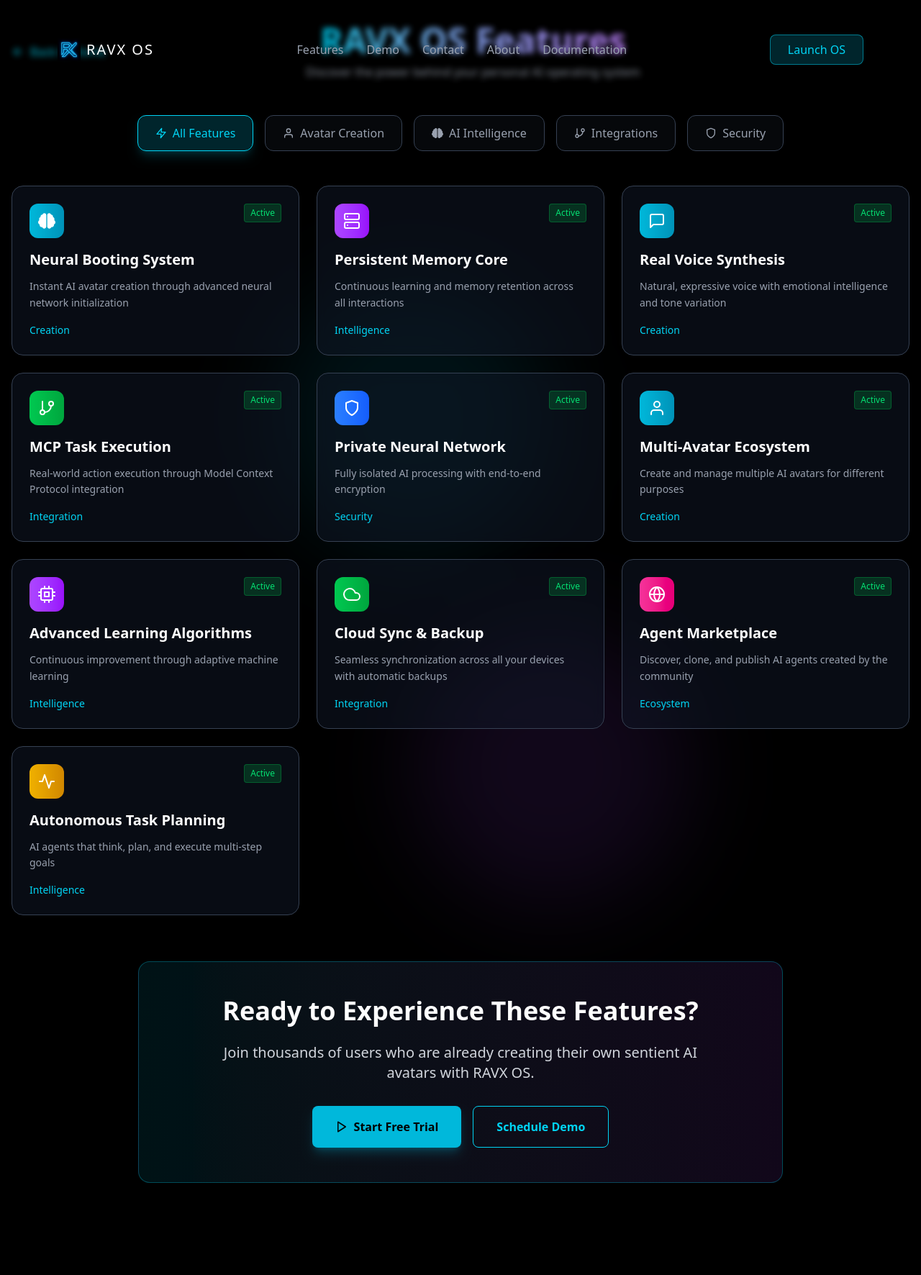
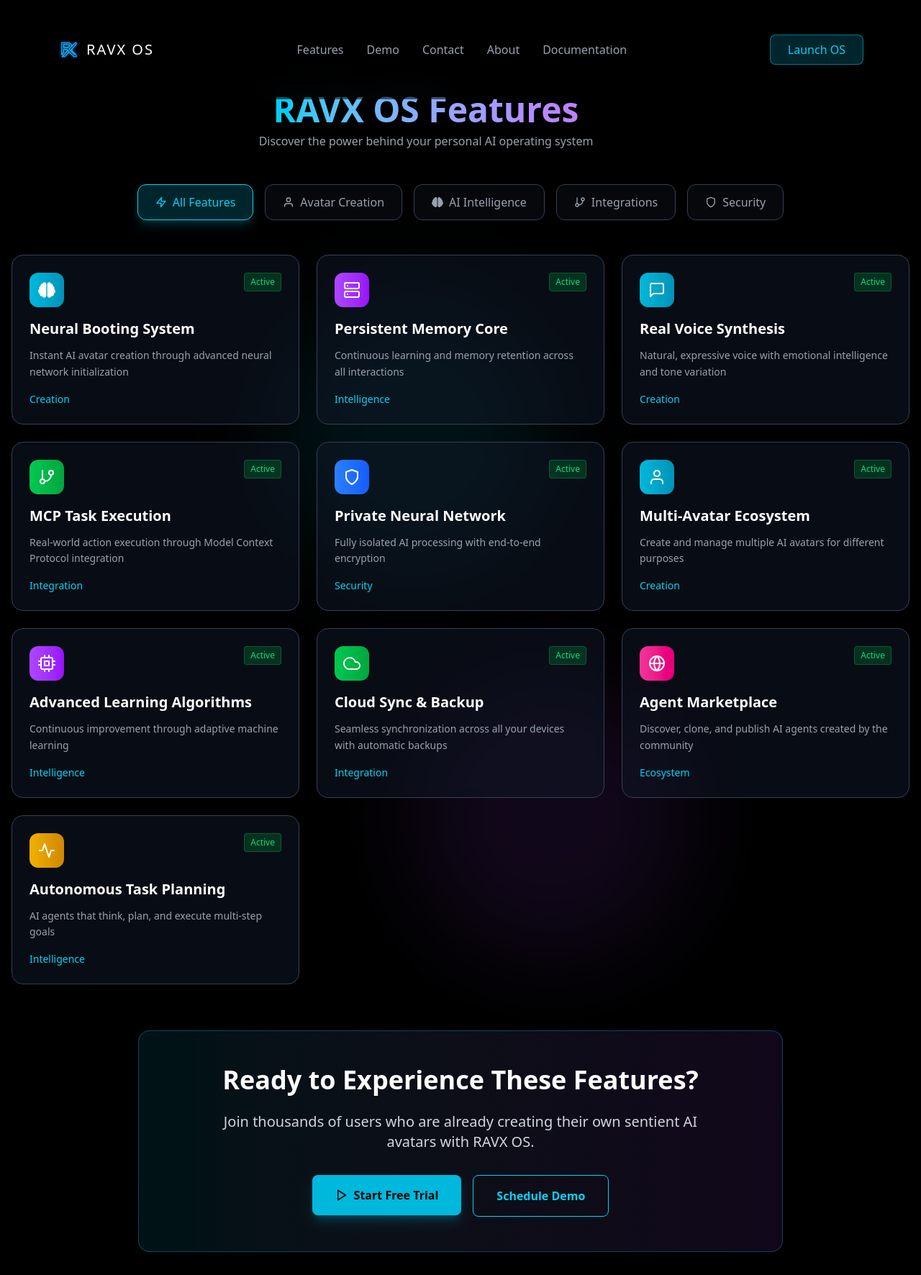
Before and after one commit to 201Harsh/RAVX-OS, a Next.js app in the folder client/: page /Features in a window 1280 px wide. Shown: the whole page at 72% size. Before the commit the page ends 1676 px from the top, so only its background shows below. Built offline with nearby package versions, Linux system fonts and the light colour scheme.

Commit message:
Features Page

```diff
--- a/client/app/Features/page.tsx
+++ b/client/app/Features/page.tsx
@@ -5,13 +5,11 @@ import {
   FiCpu,
   FiZap,
   FiUser,
-  FiCode,
   FiServer,
   FiShield,
   FiMessageSquare,
   FiCloud,
   FiGitBranch,
-  FiAward,
   FiPlay,
   FiChevronRight,
   FiArrowLeft,
@@ -21,6 +19,7 @@ import {
 import { useRouter } from "next/navigation";
 import { FaBrain } from "react-icons/fa";
 import LandingHeader from "../components/Welcome Page/LandingHeader";
+import Link from "next/link";
 
 // Type definitions
 interface FeatureCategory {
@@ -433,14 +432,7 @@ const RAVXOSFeatures: React.FC = () => {
         <div className="relative z-10 container mx-auto px-4 py-8">
           {/* Header */}
           <LandingHeader itemVariants={itemVariants} />
-          <motion.header className="flex items-center justify-between mb-12">
-            <button
-              onClick={() => navigate.push("/")}
-              className="flex items-center space-x-2 text-cyan-400 hover:text-cyan-300 transition-colors cursor-pointer"
-            >
-              <FiArrowLeft className="text-lg" />
-              <span>Back to Home</span>
-            </button>
+          <motion.header className="flex items-center justify-center mb-12 mt-24">
             <div className="text-center">
               <h1 className="text-4xl md:text-5xl font-bold bg-clip-text text-transparent bg-linear-to-r from-cyan-400 to-purple-400">
                 RAVX OS Features
@@ -544,6 +536,7 @@ const RAVXOSFeatures: React.FC = () => {
                 sentient AI avatars with RAVX OS.
               </p>
               <div className="flex flex-col sm:flex-row gap-4 justify-center">
+                <Link href="/register">
                   <motion.button
                     whileHover={{ scale: 1.05 }}
                     whileTap={{ scale: 0.95 }}
@@ -552,6 +545,8 @@ const RAVXOSFeatures: React.FC = () => {
                     <FiPlay className="text-lg" />
                     <span>Start Free Trial</span>
                   </motion.button>
+                </Link>
+                <Link href="/demo">
                   <motion.button
                     whileHover={{ scale: 1.05 }}
                     whileTap={{ scale: 0.95 }}
@@ -559,6 +554,7 @@ const RAVXOSFeatures: React.FC = () => {
                   >
                     Schedule Demo
                   </motion.button>
+                </Link>
               </div>
             </div>
           </motion.div>
--- a/client/app/components/Welcome Page/LandingHeader.tsx
+++ b/client/app/components/Welcome Page/LandingHeader.tsx
@@ -47,7 +47,7 @@ const LandingHeader = ({ itemVariants }: LandingHeaderProps) => {
     <>
       <motion.header
         variants={itemVariants}
-        className="flex justify-between items-center mb-20 fixed top-0 left-0 right-0 z-50 md:px-20 px-10 py-12 backdrop-blur-xs bg-black/10"
+        className="flex justify-between items-center mb-20 fixed top-0 left-0 right-0 z-50 md:px-20 px-10 py-12 backdrop-blur-xl bg-black/10"
       >
         <motion.div whileHover={{ scale: 1.05 }}>
           <Link href="/" className="flex items-center space-x-2 cursor-pointer">
```
Lines whose indentation alone changed are shown as unchanged.
